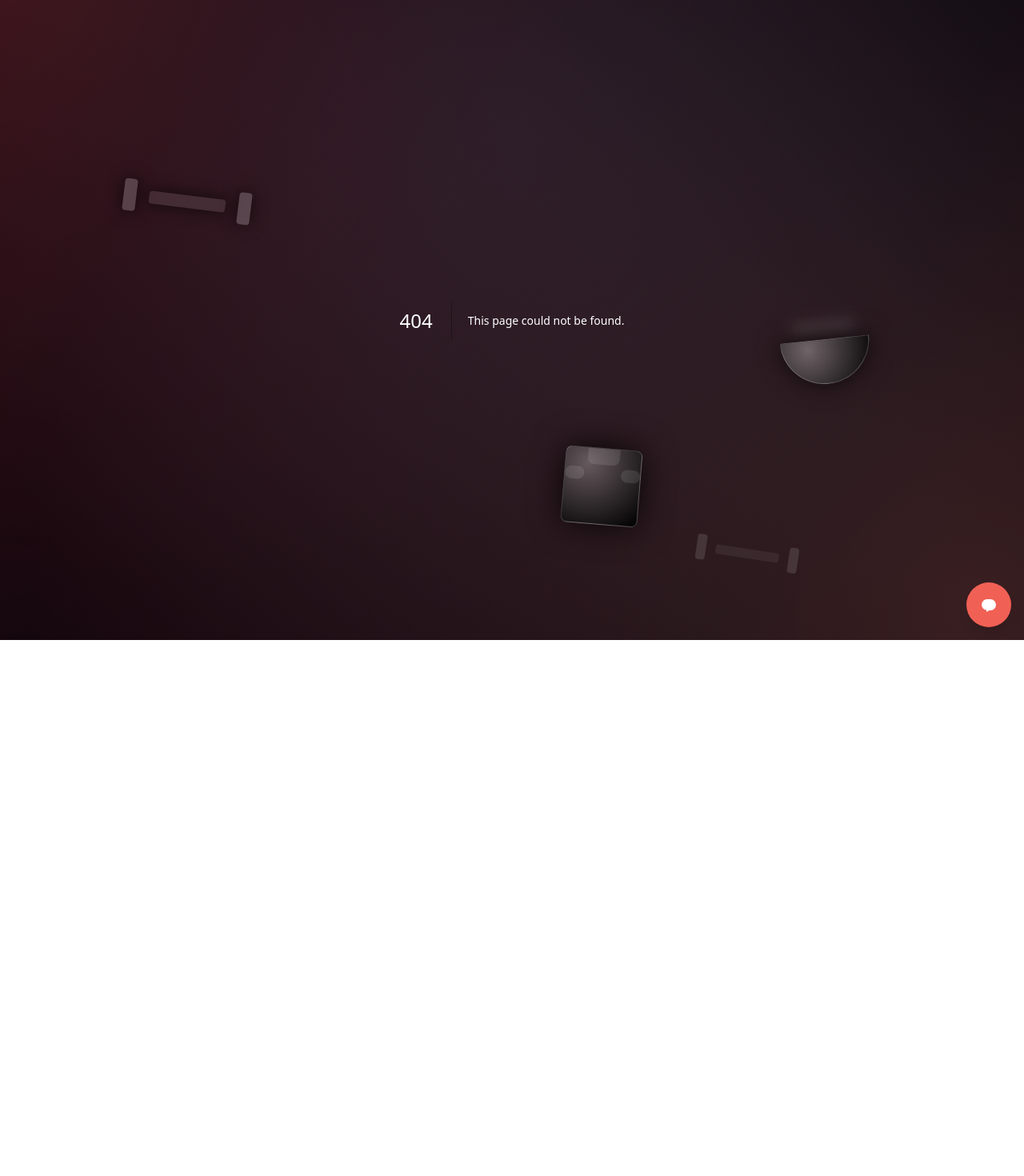
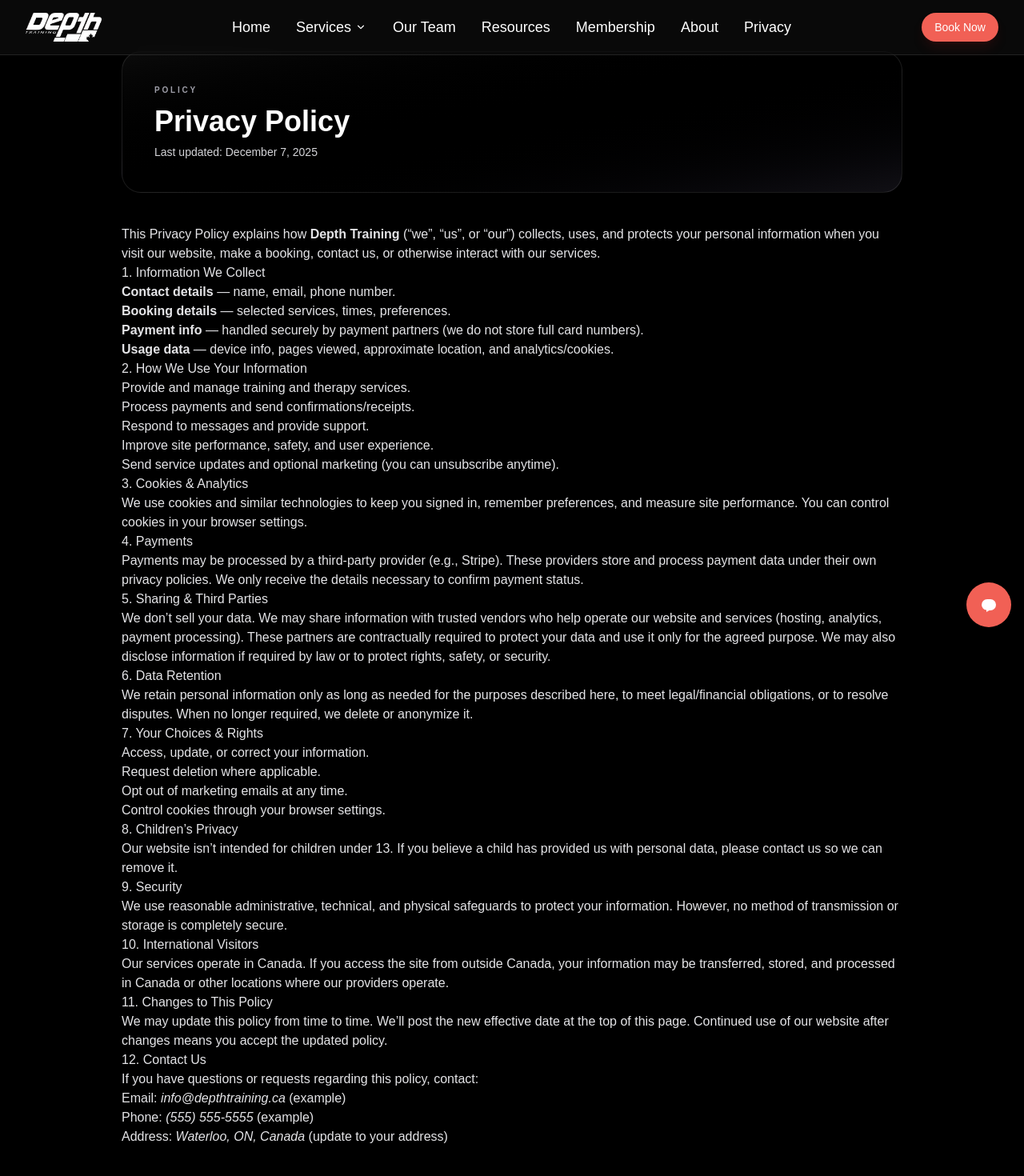
Before and after one commit to shishir95/depth-training-frontend, a Next.js app: page /privacy-policy in a window 1280 px wide. Before the commit this address had no page. Shown: the top 1470 px of the page at 80% size. Before the commit the page ends 800 px from the top, so only its background shows below. Built offline with nearby package versions, Linux system fonts and the light colour scheme.

Commit message:
Privacy and Policies page added in the navbar

```diff
--- /dev/null
+++ b/src/app/privacy-policy/page.jsx
@@ -0,0 +1,173 @@
+import Header from "@/components/common/Header";
+import FooterStrip from "@/components/common/FooterStrip";
+
+export const metadata = {
+  title: "Privacy Policy | Depth Training",
+  description:
+    "Learn how Depth Training collects, uses, and protects your information across our website and services.",
+};
+
+const LAST_UPDATED = "2025-12-07";
+
+export default function PrivacyPolicyPage() {
+  return (
+    <main className="min-h-screen w-full bg-black text-white">
+      <Header />
+
+      <section className="mx-auto w-full max-w-5xl px-6 py-16">
+        <header className="mb-10 rounded-3xl border border-white/10 bg-gradient-to-br from-[#0b0b0b] via-black to-[#111015] p-8 sm:p-10">
+          <p className="text-[10px] font-semibold uppercase tracking-[0.28em] text-zinc-400">
+            Policy
+          </p>
+          <h1 className="mt-3 text-3xl font-semibold sm:text-4xl">
+            Privacy Policy
+          </h1>
+          <p className="mt-2 text-sm text-zinc-300">
+            Last updated:{" "}
+            <time dateTime={LAST_UPDATED}>{formatDate(LAST_UPDATED)}</time>
+          </p>
+        </header>
+
+        <article className="prose prose-invert prose-sm max-w-none text-zinc-200">
+          <p>
+            This Privacy Policy explains how <strong>Depth Training</strong>{" "}
+            (“we”, “us”, or “our”) collects, uses, and protects your personal
+            information when you visit our website, make a booking, contact us,
+            or otherwise interact with our services.
+          </p>
+
+          <h2>1. Information We Collect</h2>
+          <ul>
+            <li>
+              <strong>Contact details</strong> — name, email, phone number.
+            </li>
+            <li>
+              <strong>Booking details</strong> — selected services, times,
+              preferences.
+            </li>
+            <li>
+              <strong>Payment info</strong> — handled securely by payment
+              partners (we do not store full card numbers).
+            </li>
+            <li>
+              <strong>Usage data</strong> — device info, pages viewed,
+              approximate location, and analytics/cookies.
+            </li>
+          </ul>
+
+          <h2>2. How We Use Your Information</h2>
+          <ul>
+            <li>Provide and manage training and therapy services.</li>
+            <li>Process payments and send confirmations/receipts.</li>
+            <li>Respond to messages and provide support.</li>
+            <li>Improve site performance, safety, and user experience.</li>
+            <li>
+              Send service updates and optional marketing (you can unsubscribe
+              anytime).
+            </li>
+          </ul>
+
+          <h2>3. Cookies &amp; Analytics</h2>
+          <p>
+            We use cookies and similar technologies to keep you signed in,
+            remember preferences, and measure site performance. You can control
+            cookies in your browser settings.
+          </p>
+
+          <h2>4. Payments</h2>
+          <p>
+            Payments may be processed by a third-party provider (e.g., Stripe).
+            These providers store and process payment data under their own
+            privacy policies. We only receive the details necessary to confirm
+            payment status.
+          </p>
+
+          <h2>5. Sharing &amp; Third Parties</h2>
+          <p>
+            We don’t sell your data. We may share information with trusted
+            vendors who help operate our website and services (hosting,
+            analytics, payment processing). These partners are contractually
+            required to protect your data and use it only for the agreed
+            purpose. We may also disclose information if required by law or to
+            protect rights, safety, or security.
+          </p>
+
+          <h2>6. Data Retention</h2>
+          <p>
+            We retain personal information only as long as needed for the
+            purposes described here, to meet legal/financial obligations, or to
+            resolve disputes. When no longer required, we delete or anonymize
+            it.
+          </p>
+
+          <h2>7. Your Choices &amp; Rights</h2>
+          <ul>
+            <li>Access, update, or correct your information.</li>
+            <li>Request deletion where applicable.</li>
+            <li>Opt out of marketing emails at any time.</li>
+            <li>Control cookies through your browser settings.</li>
+          </ul>
+
+          <h2>8. Children’s Privacy</h2>
+          <p>
+            Our website isn’t intended for children under 13. If you believe a
+            child has provided us with personal data, please contact us so we
+            can remove it.
+          </p>
+
+          <h2>9. Security</h2>
+          <p>
+            We use reasonable administrative, technical, and physical safeguards
+            to protect your information. However, no method of transmission or
+            storage is completely secure.
+          </p>
+
+          <h2>10. International Visitors</h2>
+          <p>
+            Our services operate in Canada. If you access the site from outside
+            Canada, your information may be transferred, stored, and processed
+            in Canada or other locations where our providers operate.
+          </p>
+
+          <h2>11. Changes to This Policy</h2>
+          <p>
+            We may update this policy from time to time. We’ll post the new
+            effective date at the top of this page. Continued use of our website
+            after changes means you accept the updated policy.
+          </p>
+
+          <h2>12. Contact Us</h2>
+          <p>
+            If you have questions or requests regarding this policy, contact:
+          </p>
+          <ul>
+            <li>
+              Email: <em>info@depthtraining.ca</em> (example)
+            </li>
+            <li>
+              Phone: <em>(555) 555-5555</em> (example)
+            </li>
+            <li>
+              Address: <em>Waterloo, ON, Canada</em> (update to your address)
+            </li>
+          </ul>
+        </article>
+      </section>
+
+      <FooterStrip />
+    </main>
+  );
+}
+
+function formatDate(iso) {
+  try {
+    const d = new Date(iso);
+    return d.toLocaleDateString("en-CA", {
+      year: "numeric",
+      month: "long",
+      day: "numeric",
+    });
+  } catch {
+    return iso;
+  }
+}
--- a/src/components/common/Header.jsx
+++ b/src/components/common/Header.jsx
@@ -2,8 +2,6 @@
 
 import Link from "next/link";
 import { useEffect, useRef, useState } from "react";
-
-// ---- Menu data you can edit easily ----
 const MENU = [
   { label: "Home", href: "/" },
   {
@@ -99,6 +97,7 @@ const MENU = [
   { label: "Resources", href: "/resourcepage" },
   { label: "Membership", href: "/membership" },
   { label: "About", href: "/about" },
+  { label: "Privacy", href: "/privacy-policy" },
 ];
 
 export default function Header() {
--- a/src/components/common/Navbar.jsx
+++ b/src/components/common/Navbar.jsx
@@ -10,6 +10,7 @@ const NAV = [
   { label: "Trainers", href: "/trainers" },
   { label: "Resources", href: "/resources" },
   { label: "About", href: "/about" },
+  { label: "Privacy", href: "/privacy-policy" },
 ];
 
 export default function Navbar() {
@@ -28,10 +29,8 @@ export default function Navbar() {
         solid ? "bg-black/70 backdrop-blur-md" : "bg-black/30 backdrop-blur-sm"
       }`}
     >
-
       <nav className="relative w-full">
         <div className="relative h-[72px] flex items-center justify-between px-10">
-
           <Link href="/" className="flex items-center">
             <Image
               src="/depth-white-60 1.png"
@@ -42,7 +41,6 @@ export default function Navbar() {
               className="h-auto w-[165px]"
             />
           </Link>
-
 
           <ul className="hidden md:flex items-center absolute left-1/2 top-1/2 -translate-x-1/2 -translate-y-1/2 gap-12">
             {NAV.map((item) => (
@@ -57,7 +55,6 @@ export default function Navbar() {
             ))}
           </ul>
 
-
           <div className="hidden md:flex">
             <Link
               href="/booking"
@@ -66,7 +63,6 @@ export default function Navbar() {
               Book Now
             </Link>
           </div>
-
 
           <button
             onClick={() => setOpen(!open)}
@@ -82,14 +78,21 @@ export default function Navbar() {
               className="w-7 h-7"
             >
               {open ? (
-                <path strokeLinecap="round" strokeLinejoin="round" d="M6 18L18 6M6 6l12 12" />
+                <path
+                  strokeLinecap="round"
+                  strokeLinejoin="round"
+                  d="M6 18L18 6M6 6l12 12"
+                />
               ) : (
-                <path strokeLinecap="round" strokeLinejoin="round" d="M3 6h18M3 12h18M3 18h18" />
+                <path
+                  strokeLinecap="round"
+                  strokeLinejoin="round"
+                  d="M3 6h18M3 12h18M3 18h18"
+                />
               )}
             </svg>
           </button>
         </div>
-
 
         {open && (
           <div className="md:hidden bg-black/70 backdrop-blur-md border-t border-white/10 pb-4">
```
